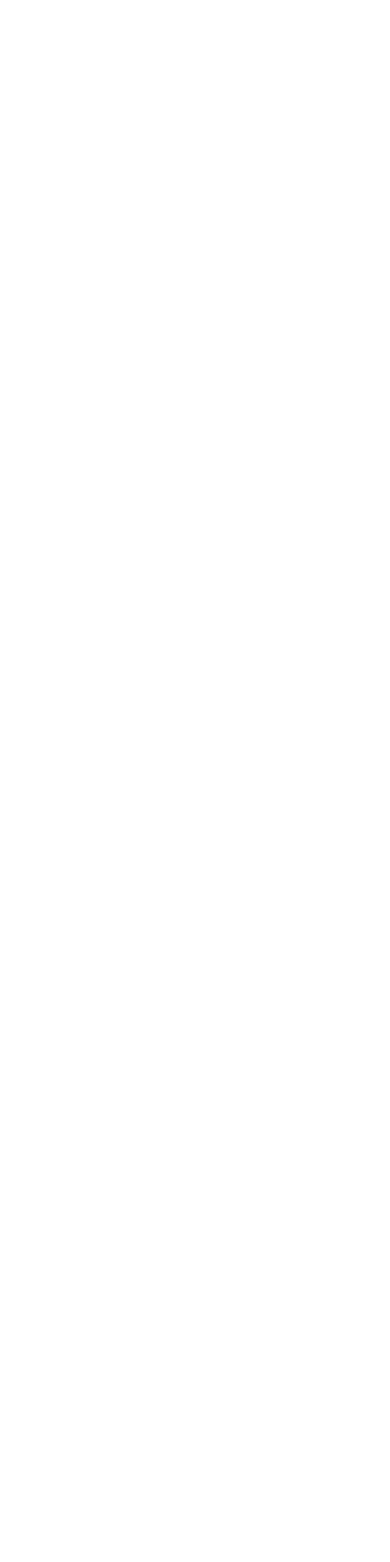
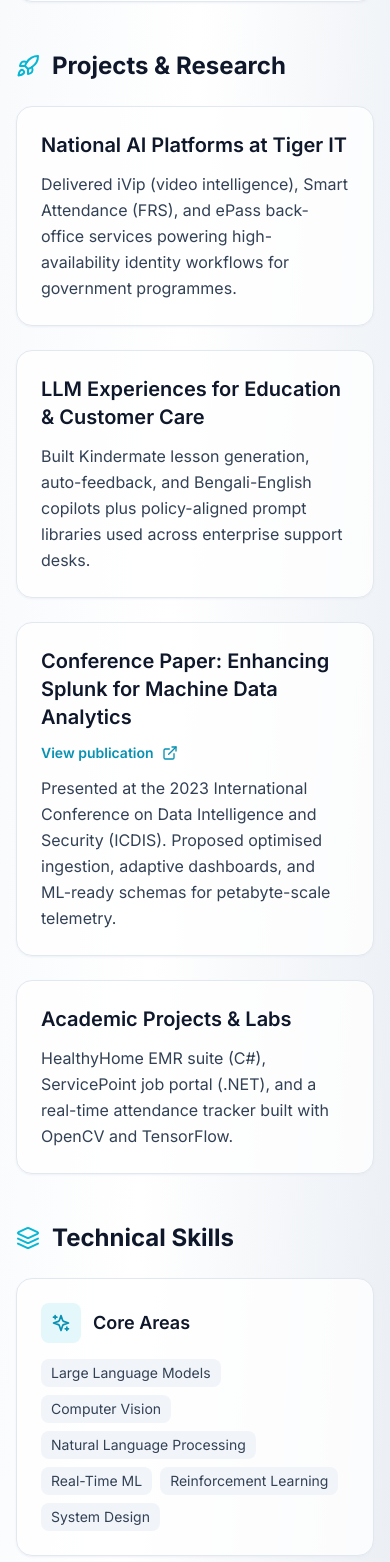
Before and after one commit to Moshiuzzaman4135/portfolio, a React (Vite) app: page /portfolio/resume in a window 390 px wide. Shown: the part 3806-5368 px from the top of the page. Before the commit the page ends 1539 px from the top, so only its background shows below. Built offline with nearby package versions, Linux system fonts and the light colour scheme; no server answers.

Commit message:
Restore resume sections after asset url fix

```diff
--- a/src/pages/Resume.tsx
+++ b/src/pages/Resume.tsx
@@ -196,8 +196,154 @@ export const Resume = () => {
           </div>
         </motion.section>
 
-        {/* Remaining sections unchanged (experience, projects, skills, education) */}
-        {/* ... */}
+        <motion.section
+          initial={{ opacity: 0, y: 20 }}
+          animate={{ opacity: 1, y: 0 }}
+          transition={{ duration: 0.6, delay: 0.2 }}
+          className="mt-12"
+        >
+          <div className="flex items-center gap-3 mb-6">
+            <FileText className="w-6 h-6 text-cyan-500" />
+            <h2 className="text-2xl font-bold text-slate-900 dark:text-white">Professional Experience</h2>
+          </div>
+
+          <div className="space-y-8">
+            {experiences.map((experience) => (
+              <div
+                key={`${experience.company}-${experience.role}`}
+                className="rounded-2xl border border-slate-200 dark:border-slate-700 bg-white/80 dark:bg-slate-800/60 p-6 shadow-sm shadow-slate-200/60 dark:shadow-none"
+              >
+                <div className="flex flex-col md:flex-row md:items-start md:justify-between gap-3 mb-4">
+                  <div>
+                    <h3 className="text-xl font-semibold text-slate-900 dark:text-white">{experience.role}</h3>
+                    <p className="text-cyan-600 dark:text-cyan-400 font-medium">{experience.company}</p>
+                    <p className="text-sm text-slate-500 dark:text-slate-400">{experience.location}</p>
+                  </div>
+                  <span className="text-sm text-slate-500 dark:text-slate-400">{experience.period}</span>
+                </div>
+                <ul className="space-y-3 text-slate-700 dark:text-slate-300">
+                  {experience.achievements.map((achievement) => (
+                    <li key={achievement} className="flex gap-2">
+                      <span className="mt-1 h-1.5 w-1.5 rounded-full bg-cyan-500"></span>
+                      <span>{achievement}</span>
+                    </li>
+                  ))}
+                </ul>
+              </div>
+            ))}
+          </div>
+        </motion.section>
+
+        <motion.section
+          initial={{ opacity: 0, y: 20 }}
+          animate={{ opacity: 1, y: 0 }}
+          transition={{ duration: 0.6, delay: 0.3 }}
+          className="mt-12"
+        >
+          <div className="flex items-center gap-3 mb-6">
+            <Rocket className="w-6 h-6 text-cyan-500" />
+            <h2 className="text-2xl font-bold text-slate-900 dark:text-white">Projects & Research</h2>
+          </div>
+
+          <div className="space-y-6">
+            {projectHighlights.map((project) => (
+              <div
+                key={project.title}
+                className="rounded-2xl border border-slate-200 dark:border-slate-700 bg-white/80 dark:bg-slate-800/60 p-6 shadow-sm shadow-slate-200/60 dark:shadow-none"
+              >
+                <div className="flex flex-col md:flex-row md:items-center md:justify-between gap-3">
+                  <h3 className="text-xl font-semibold text-slate-900 dark:text-white">{project.title}</h3>
+                  {project.link && (
+                    <a
+                      href={project.link}
+                      target="_blank"
+                      rel="noopener noreferrer"
+                      className="inline-flex items-center gap-2 text-cyan-600 dark:text-cyan-400 text-sm font-semibold hover:underline"
+                    >
+                      View publication
+                      <ExternalLink className="w-4 h-4" />
+                    </a>
+                  )}
+                </div>
+                <p className="mt-3 text-slate-700 dark:text-slate-300 leading-relaxed">{project.description}</p>
+              </div>
+            ))}
+          </div>
+        </motion.section>
+
+        <motion.section
+          initial={{ opacity: 0, y: 20 }}
+          animate={{ opacity: 1, y: 0 }}
+          transition={{ duration: 0.6, delay: 0.4 }}
+          className="mt-12"
+        >
+          <div className="flex items-center gap-3 mb-6">
+            <Layers className="w-6 h-6 text-cyan-500" />
+            <h2 className="text-2xl font-bold text-slate-900 dark:text-white">Technical Skills</h2>
+          </div>
+
+          <div className="grid grid-cols-1 md:grid-cols-2 gap-6">
+            {skillCategories.map((category) => {
+              const Icon = category.icon;
+              return (
+                <div
+                  key={category.title}
+                  className="rounded-2xl border border-slate-200 dark:border-slate-700 bg-white/80 dark:bg-slate-800/60 p-6 shadow-sm shadow-slate-200/60 dark:shadow-none"
+                >
+                  <div className="flex items-center gap-3 mb-4">
+                    <div className="w-10 h-10 rounded-lg bg-cyan-500/10 text-cyan-600 dark:text-cyan-400 flex items-center justify-center">
+                      <Icon className="w-5 h-5" />
+                    </div>
+                    <h3 className="text-lg font-semibold text-slate-900 dark:text-white">{category.title}</h3>
+                  </div>
+                  <div className="flex flex-wrap gap-2">
+                    {category.skills.map((skill) => (
+                      <span
+                        key={skill}
+                        className="px-2.5 py-1 rounded-lg bg-slate-100 dark:bg-slate-700 text-sm text-slate-700 dark:text-slate-200"
+                      >
+                        {skill}
+                      </span>
+                    ))}
+                  </div>
+                </div>
+              );
+            })}
+          </div>
+        </motion.section>
+
+        <motion.section
+          initial={{ opacity: 0, y: 20 }}
+          animate={{ opacity: 1, y: 0 }}
+          transition={{ duration: 0.6, delay: 0.5 }}
+          className="mt-12"
+        >
+          <div className="flex items-center gap-3 mb-6">
+            <GraduationCap className="w-6 h-6 text-cyan-500" />
+            <h2 className="text-2xl font-bold text-slate-900 dark:text-white">Education</h2>
+          </div>
+
+          <div className="space-y-6">
+            {education.map((entry) => (
+              <div
+                key={`${entry.institution}-${entry.degree}`}
+                className="rounded-2xl border border-slate-200 dark:border-slate-700 bg-white/80 dark:bg-slate-800/60 p-6 shadow-sm shadow-slate-200/60 dark:shadow-none"
+              >
+                <div className="flex flex-col md:flex-row md:items-center md:justify-between gap-3 mb-2">
+                  <div>
+                    <h3 className="text-xl font-semibold text-slate-900 dark:text-white">{entry.degree}</h3>
+                    <p className="text-cyan-600 dark:text-cyan-400 font-medium">{entry.institution}</p>
+                  </div>
+                  <span className="text-sm text-slate-500 dark:text-slate-400">{entry.period}</span>
+                </div>
+                <div className="flex flex-col sm:flex-row sm:items-center sm:justify-between gap-2 text-sm text-slate-500 dark:text-slate-400">
+                  <span>{entry.location}</span>
+                  {entry.gpa && <span>{entry.gpa}</span>}
+                </div>
+              </div>
+            ))}
+          </div>
+        </motion.section>
       </div>
     </div>
   );
```
